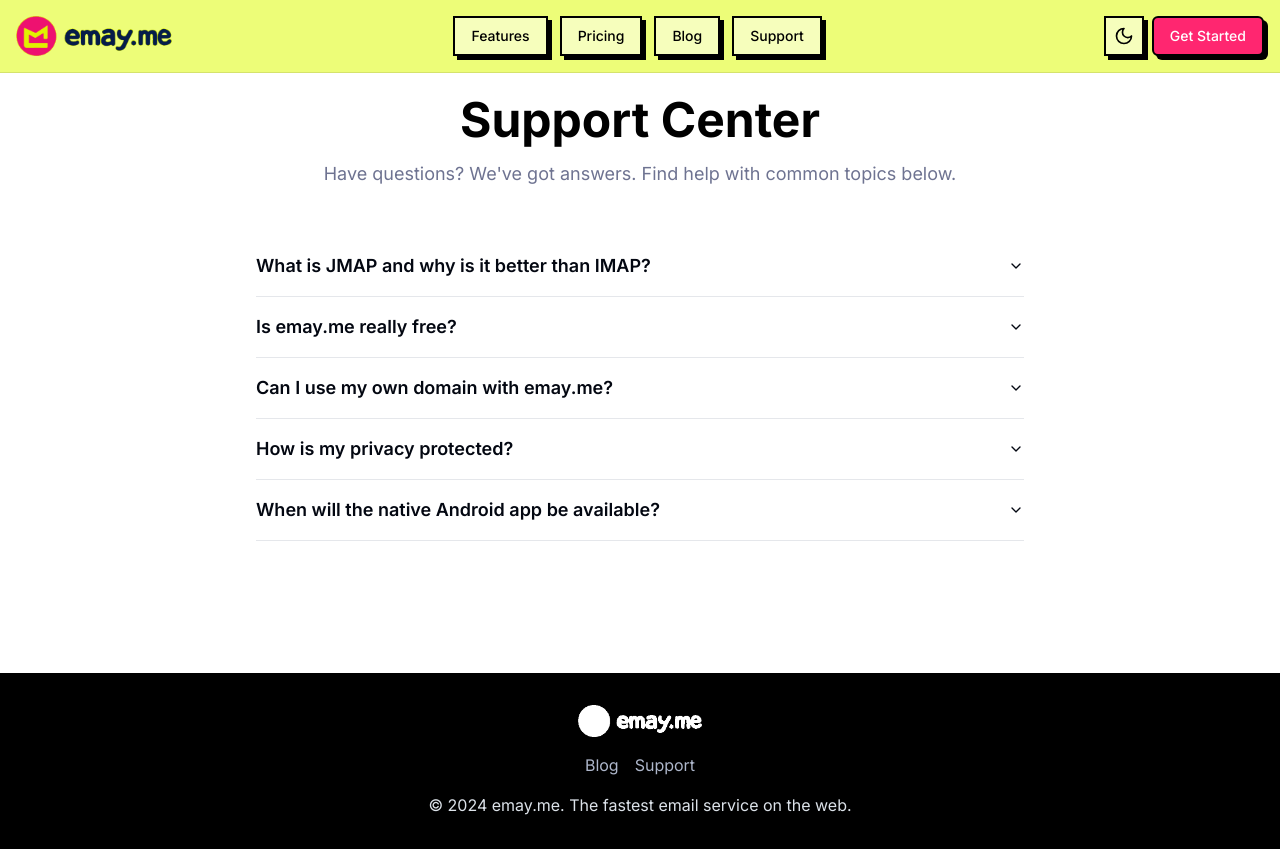
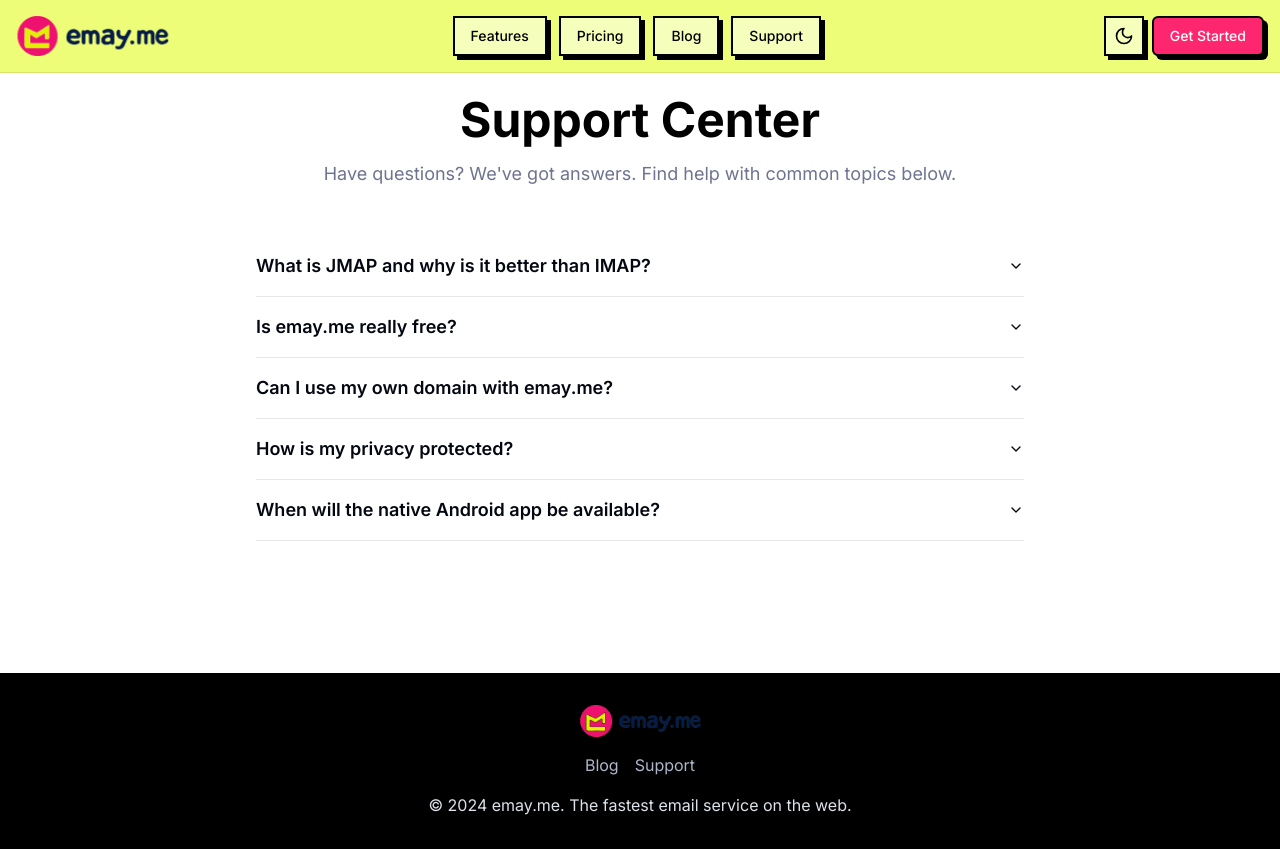
Before and after one commit to rotkonetworks/emay, a Next.js app: page /support in a window 1280 px wide. Built offline with nearby package versions, Linux system fonts and the light colour scheme.

Commit message:
feat: add new logo and update theme color inversion
Add new logo and update components for proper dark mode inversion.

#VERCEL_SKIP

Co-authored-by: Tom Mi <15621959+hitchhooker@users.noreply.github.com>

```diff
--- a/app/layout.tsx
+++ b/app/layout.tsx
@@ -72,6 +72,14 @@ export default function RootLayout({
                 price: "0",
                 priceCurrency: "USD",
               },
+              publisher: {
+                "@type": "Organization",
+                name: "emay.me",
+                logo: {
+                  "@type": "ImageObject",
+                  url: "https://emay.me/emay-icon.svg",
+                },
+              },
             }),
           }}
         />
--- a/components/landing/footer.tsx
+++ b/components/landing/footer.tsx
@@ -8,11 +8,11 @@ export function Footer() {
         <div className="mb-4 flex items-center justify-center gap-2">
           <Link href="/" aria-label="Back to homepage">
             <Image
-              src="/emay-logo.svg"
+              src="/emay-icon.svg"
               alt="emay.me"
               width={100}
               height={32}
-              className="h-8 w-auto brightness-0 invert dark:brightness-100 dark:invert-0"
+              className="h-8 w-auto filter dark:invert dark:brightness-0"
             />
           </Link>
         </div>
--- a/components/landing/header.tsx
+++ b/components/landing/header.tsx
@@ -53,11 +53,11 @@ export function Header() {
           <nav className="flex items-center justify-between">
             <Link href="/" aria-label="Back to homepage">
               <Image
-                src="/emay-logo.svg"
+                src="/emay-icon.svg"
                 alt="emay.me logo"
                 width={120}
                 height={40}
-                className="h-8 w-auto md:h-10 dark:brightness-0 dark:invert"
+                className="h-8 w-auto md:h-10 filter dark:invert dark:brightness-0"
               />
             </Link>
 
```
Also changed, not shown: public/emay-icon.svg (added).
